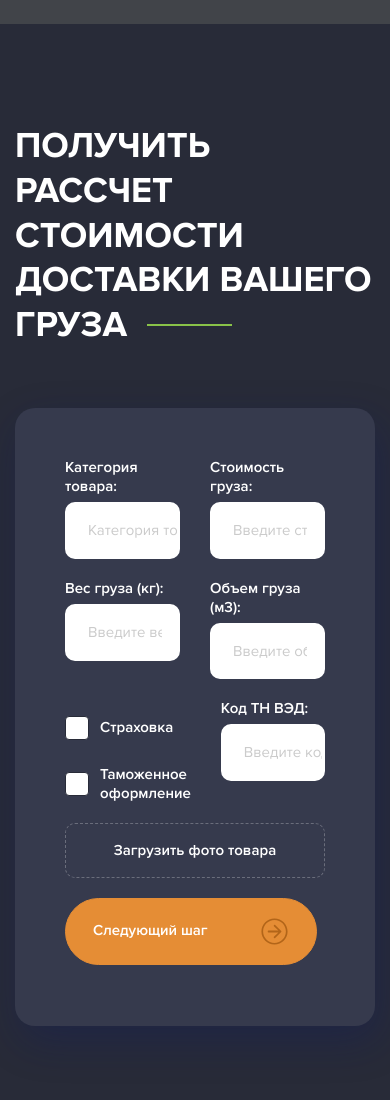
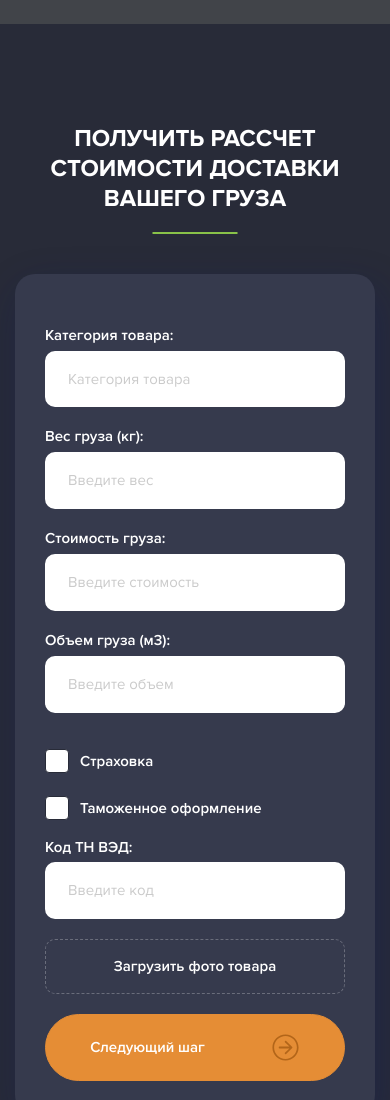
Before and after one commit to Ivyes/dev-MasterTao, a website: page dev/index.html in a window 390 px wide. Shown: the part 820-1920 px from the top of the page. Drawn offline with nearby package versions, Linux system fonts and the light colour scheme; files that its build step writes are made by us from their sources; grey boxes are pictures that could not be loaded.

Commit message:
start do calculation-form mobile

```diff
--- a/dev/sass/media/_media_max_width1024.scss
+++ b/dev/sass/media/_media_max_width1024.scss
@@ -60,6 +60,7 @@
 			border-radius: 0;
 			height: calc(100vh - 69.89px);
 		}
+
 		.container {
 			text-align: center;
 		}
@@ -105,4 +106,10 @@
 			z-index: 1;
 		}
 	}
+
+	.calculation-form {
+		.form {
+			margin: 0 auto;
+		}
+	}
 }
--- a/dev/sass/media/_media_max_width767.scss
+++ b/dev/sass/media/_media_max_width767.scss
@@ -1,3 +1,45 @@
 @media screen and (max-width: 767px) {
 
+    h2,
+    .h2 {
+        font-size: 24px;
+    }
+
+    .template-title {
+
+        &.half-section {
+
+            text-align: center;
+
+            &::after {
+                display: inline-block;
+            }
+
+            h2,
+            .h2 {
+                &::after {
+                    display: none;
+                }
+            }
+        }
+    }
+
+    .calculation-form {
+
+        .form {
+            padding: 52px 30px 34px;
+        }
+
+        .form-row {
+            flex-direction: column;
+            row-gap: 20px;
+        }
+
+        .btn {
+            width: 100%;
+            display: flex;
+            justify-content: space-evenly;
+            align-items: center;
+        }
+    }
 }
```
